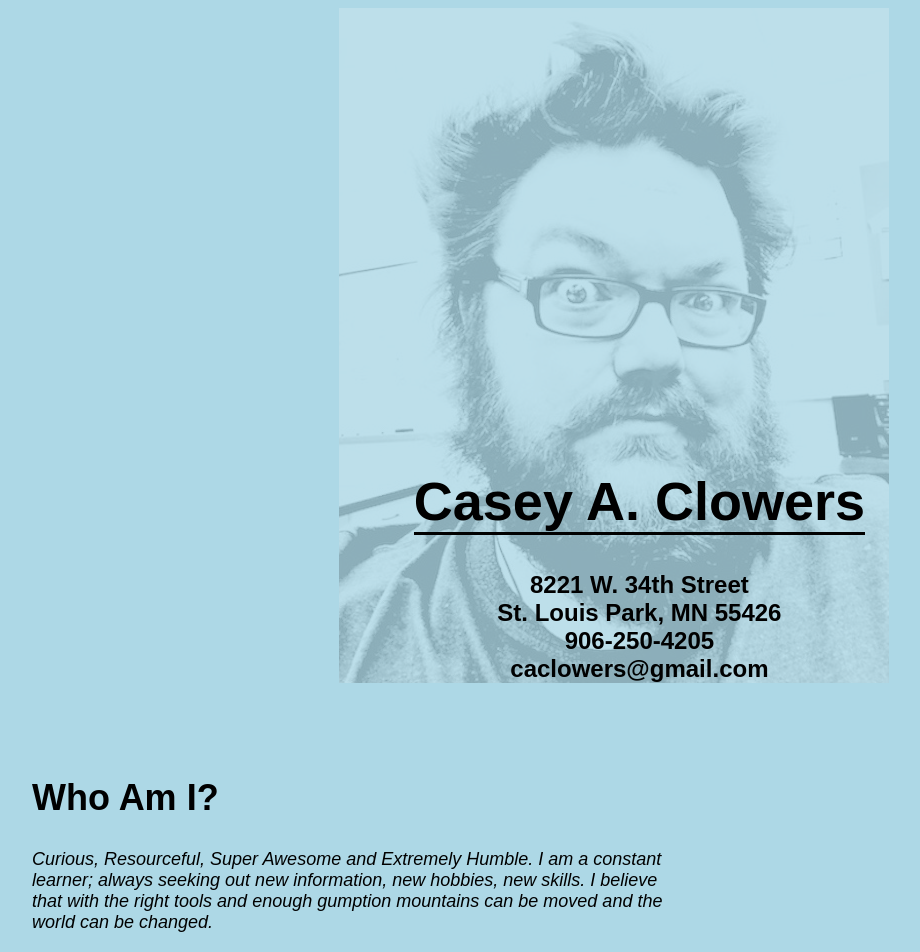
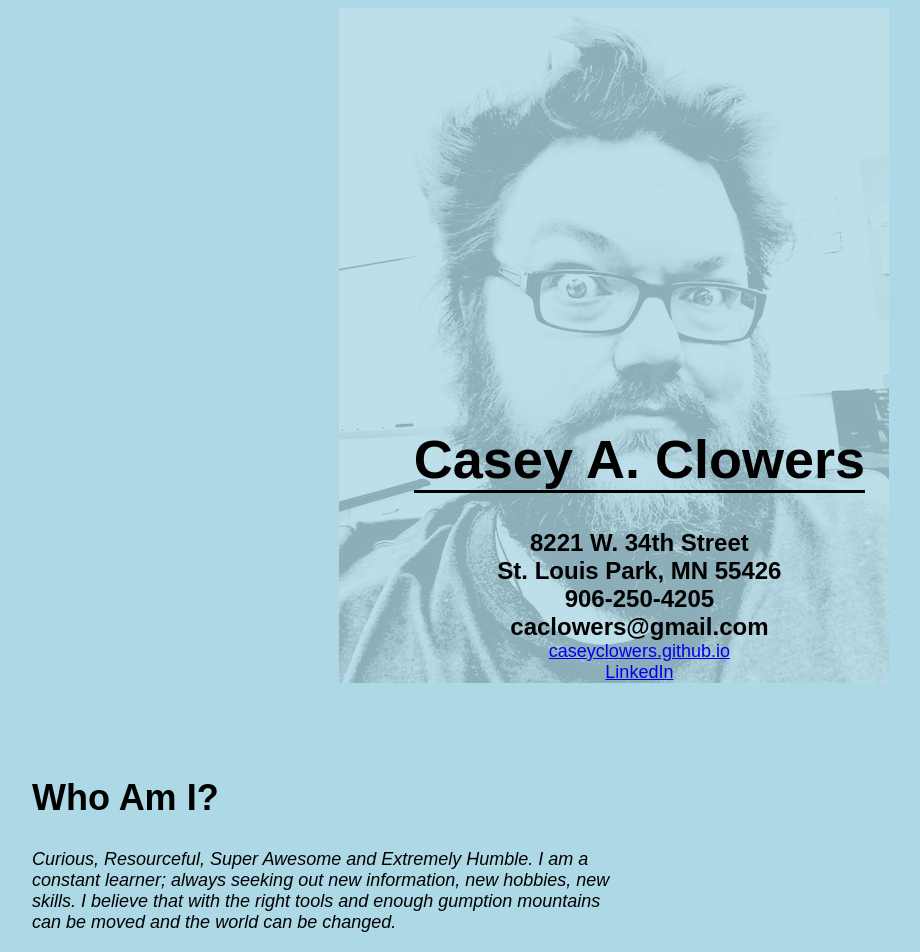
Before and after one commit to caclowers/caclowers.github.io, a plain HTML site: page HTMLResume.html in a window 1280 px wide. Shown: the top 952 px of the page, without its empty margins (26-946 px from the left). Drawn offline with Linux system fonts and the light colour scheme.

Commit message:
Add files via upload

```diff
--- a/HTMLResume.html
+++ b/HTMLResume.html
@@ -5,11 +5,12 @@
 		<meta content="utf-8" http-equiv="encoding">
 		<title>Submitted for the Approval of the Midnight Society - A Prime Digital Academy Application (HTML Resume Portion) </title>
 		<link rel="stylesheet" type="text/css" href="stylesheet.css">
+
 	    </head>
 
  <body>
 	<div id="container">
-		<img src="image5.jpeg" id="pic">
+		<img src="image1.jpeg" id="pic">
 			<div class="bottom-center">
 				<div id="content-contact">
 					<h1>Casey A. Clowers</h1>
@@ -17,6 +18,9 @@
 					<h3>St. Louis Park, MN 55426</h3>
 					<h3>906-250-4205</h3>
 					<h3>caclowers@gmail.com</h3>
+					<a href="https://github.com/caclowers/caseyclowers.github.io">caseyclowers.github.io</a>
+					<br>
+					<a href="http://www.linkedin.com/in/caseyclowers">LinkedIn</a>
 				</div>
 			</div>
 		</img>
--- a/stylesheet.css
+++ b/stylesheet.css
@@ -22,7 +22,7 @@ body {
 }
 
 #content-summary {
-    max-width: 650px;
+    max-width: 600px;
     padding-left: 50px;
 }
 
```
